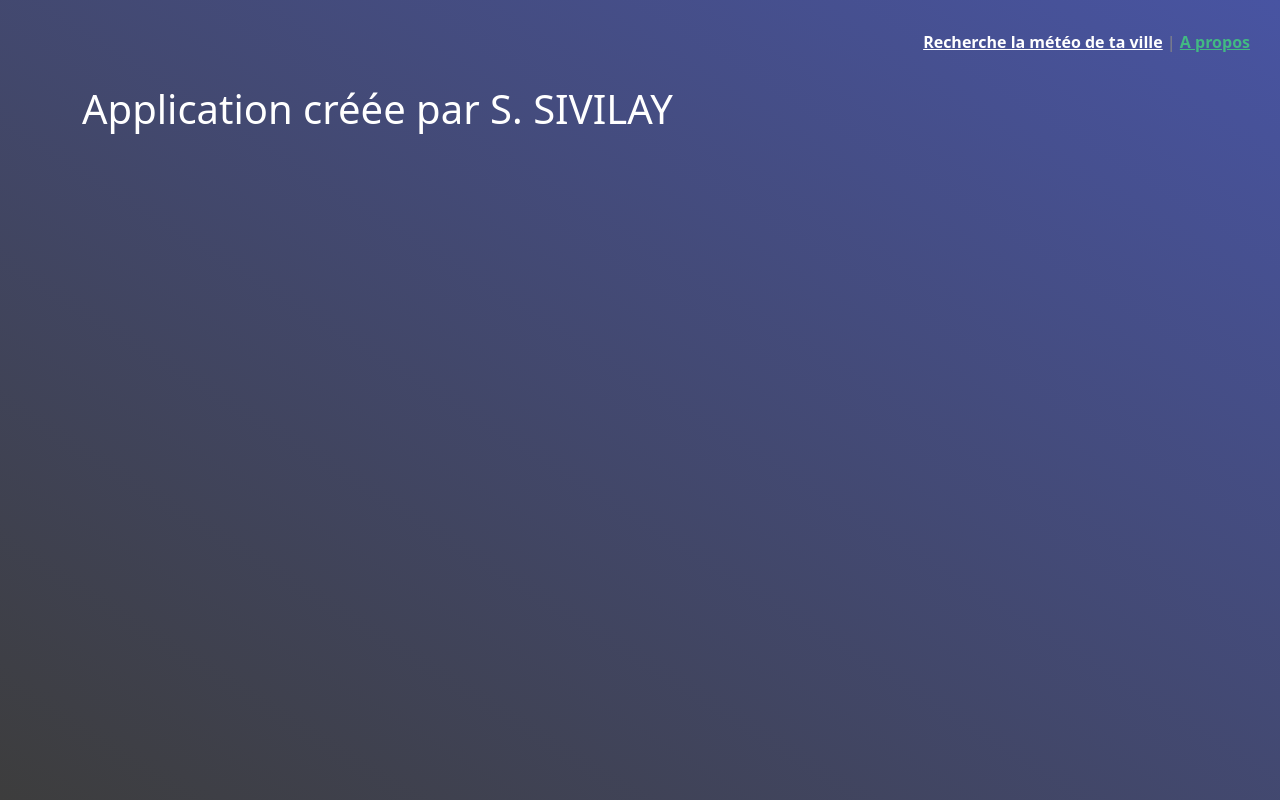
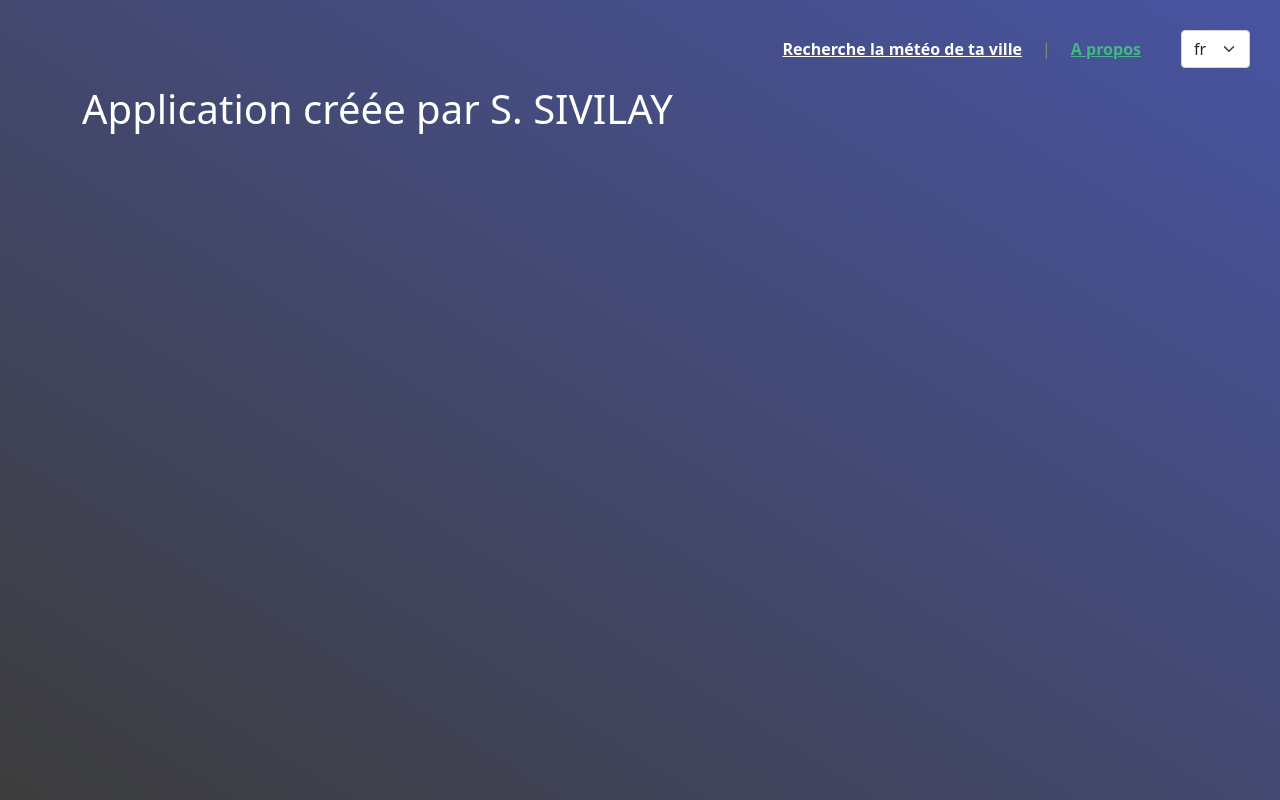
Before and after one commit to riindaa/vue-weather, a Vue app: page /#/about in a window 1280 px wide. Built offline with nearby package versions, Linux system fonts and the light colour scheme.

Commit message:
feat: add locale changer select

```diff
--- a/src/components/Navigation.vue
+++ b/src/components/Navigation.vue
@@ -2,6 +2,14 @@
   <div id="nav">
     <router-link to="/">{{ $t('message.menuSearchWeather') }}</router-link> |
     <router-link to="/about">{{ $t('message.menuAbout') }}</router-link>
+    <select class="localeChanger form-select" v-model="$i18n.locale">
+      <option
+        v-for="locale in $i18n.availableLocales"
+        :key="`locale-${locale}`"
+        :value="locale"
+        >{{ locale }}</option
+      >
+    </select>
   </div>
 </template>
 
@@ -10,14 +18,21 @@
     padding: 30px;
     text-align: right;
     color: #888;
+    display: flex;
+    align-items: center;
 
     a {
       font-weight: bold;
       color: #fff;
+      margin: 0 20px 0 20px;
 
       &.router-link-exact-active {
         color: #42b983;
       }
     }
+    .localeChanger {
+      width: fit-content;
+      margin-left: 20px;
+    }
   }
 </style>
```
